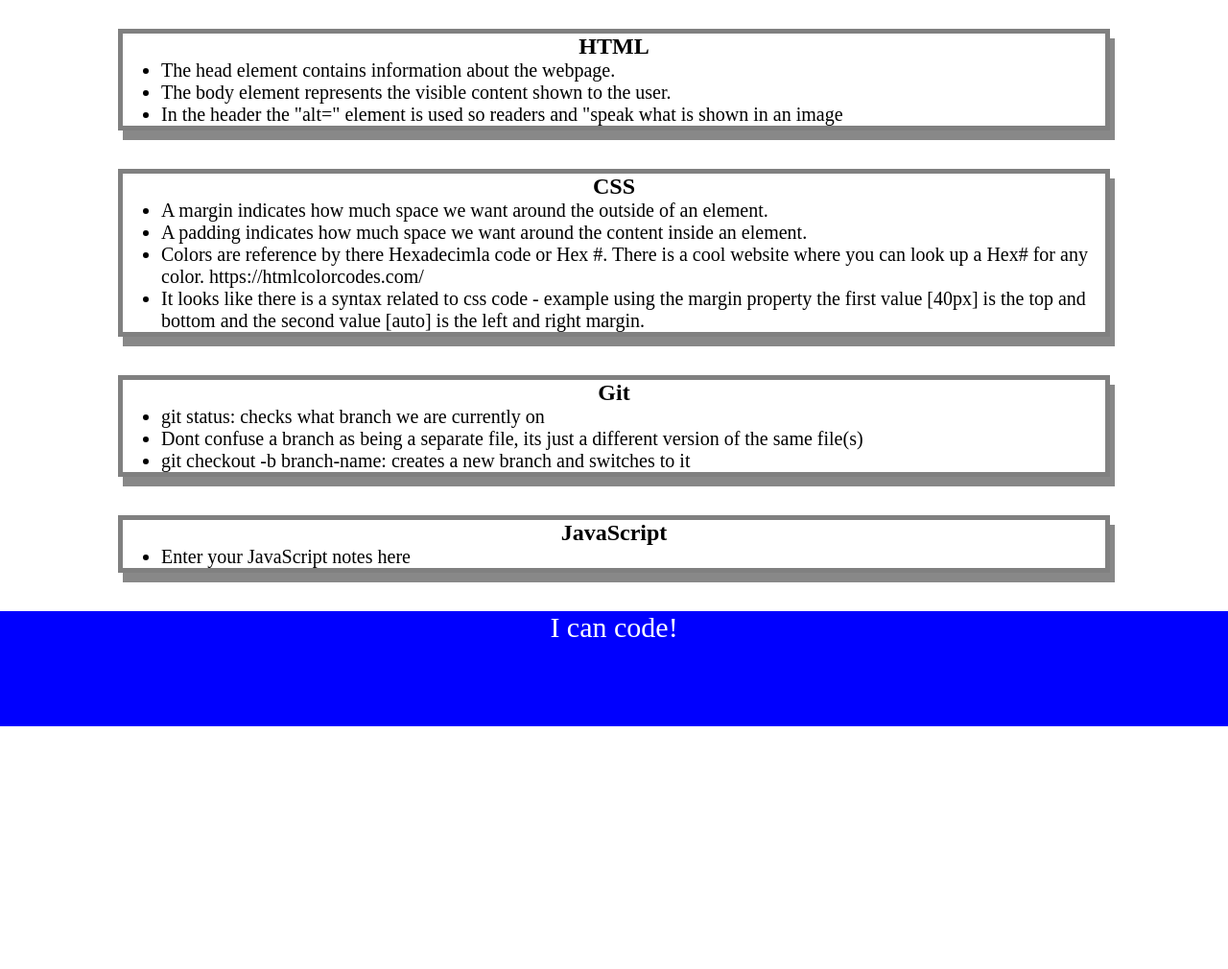
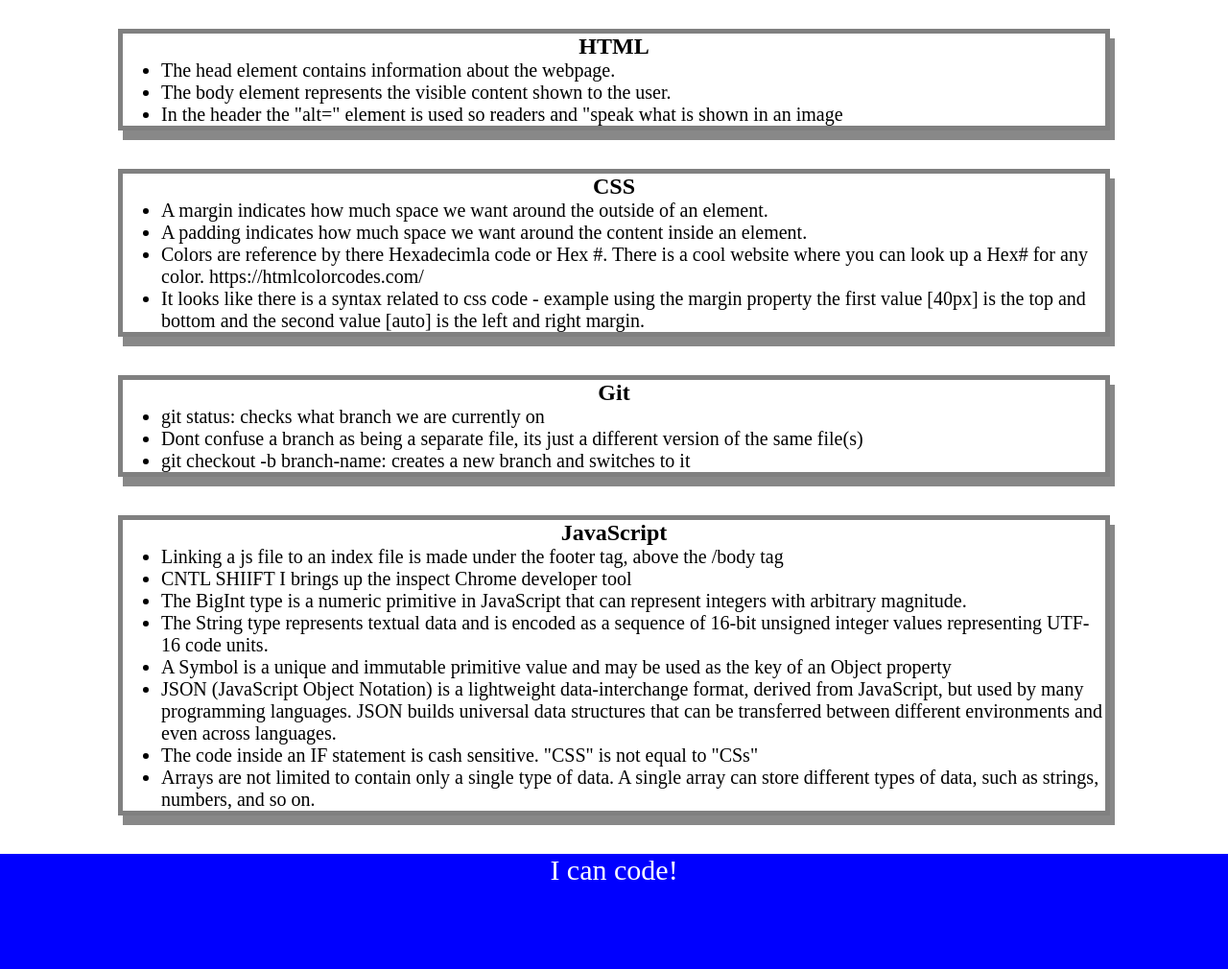
Before and after one commit to bradcoleman60/prework-study-guide, a plain HTML site: page index.html in a window 1280 px wide. Shown: the part 130-1140 px from the top of the page at 96% size. Before the commit the page ends 887 px from the top, so only its background shows below. Drawn offline with Linux system fonts and the light colour scheme.

Commit message:
adds javascript to project

```diff
--- /dev/null
+++ b/assets/script.js
@@ -0,0 +1,23 @@
+//var shape = "circle";
+//var topics = "HTML, CSS, Git, Javascript";
+//console.log(topics);
+
+var topics = ['HTML', 'CSS', 'Git', 'JavaScript'];
+
+/*
+if (topic === 'HTML') {
+  console.log("Let's study HTML!");
+} else if (topic === 'CSS') {
+  console.log("Let's study CSS!");
+} else if (topic === 'Git') {
+  console.log("Let's study Git!");
+} else if (topic === 'JavaScript') {
+  console.log("Let's study JavaScript!");
+} else {
+  console.log('Please try again!');
+}
+*/
+
+for(var x = 0; x < topics.length; x++) {
+    console.log(topics[x])
+};
--- a/index.html
+++ b/index.html
@@ -11,6 +11,7 @@
     <header id="top">
       <h1>Prework Study Guide</h1>
       <img src="./assets/bowtie-cat.png" alt="Profile image of cat wearing a bow tie." />
+      <h2>✨ Open the Console to See What's Happening ✨</h2>
     </header>
     <main>
       <section class="card" id="html-section">
@@ -41,7 +42,14 @@
       <section class="card" id="javascript-section">
         <h2>JavaScript</h2>
      <ul>
-       <li>Enter your JavaScript notes here</li>
+       <li>Linking a js file to an index file is made under the footer tag, above the /body tag</li>
+       <li>CNTL SHIIFT I brings up the inspect Chrome developer tool</li>
+       <li>The BigInt type is a numeric primitive in JavaScript that can represent integers with arbitrary magnitude.
+        <li>The String type represents textual data and is encoded as a sequence of 16-bit unsigned integer values representing UTF-16 code units. </li>
+        <li>A Symbol is a unique and immutable primitive value and may be used as the key of an Object property </li>
+        <li>JSON (JavaScript Object Notation) is a lightweight data-interchange format, derived from JavaScript, but used by many programming languages. JSON builds universal data structures that can be transferred between different environments and even across languages.</li>
+        <li>The code inside an IF statement is cash sensitive.  "CSS" is not equal to "CSs"</li>
+       <li>Arrays are not limited to contain only a single type of data. A single array can store different types of data, such as strings, numbers, and so on.</li>
      </ul>
       </section>
 
@@ -50,5 +58,6 @@
     <footer>
       <p>I can code!</p>
     </footer>
+    <script src="./assets/script.js"></script>
   </body>
 </html>
```
